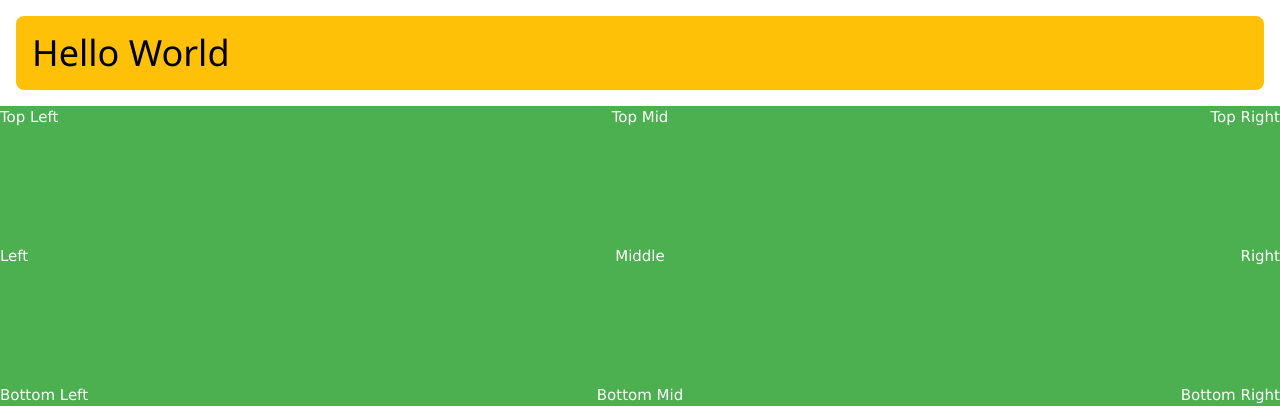
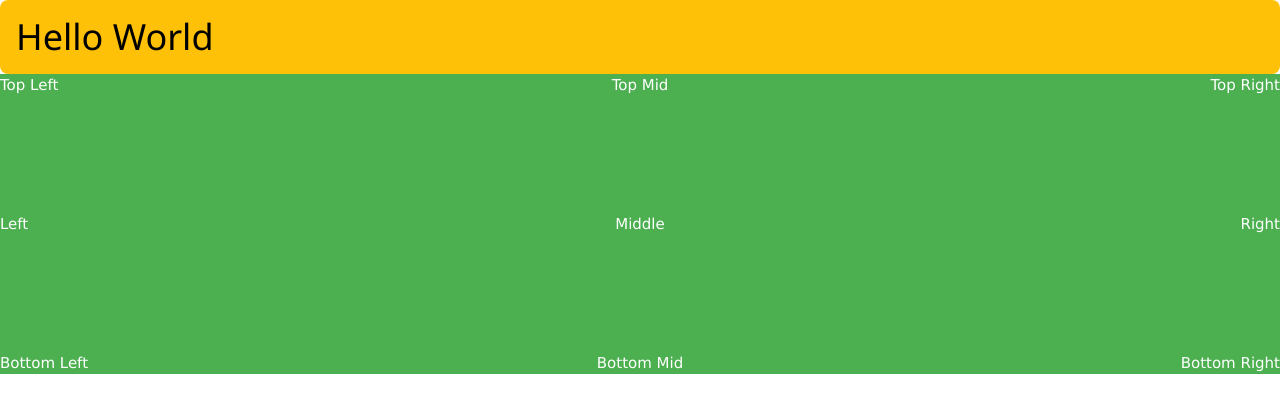
Before and after one commit to AlinMGupta/Munchkinscode.net, a PHP site: page / in a window 1280 px wide. Shown: the top 420 px of the page. Run offline with PHP 8.4, Linux system fonts and the light colour scheme.

Commit message:
Update header.php

```diff
--- a/include/header.php
+++ b/include/header.php
@@ -5,6 +5,6 @@
     <link rel="stylesheet" href="https://www.w3schools.com/w3css/4/w3.css">
   </head>
   <body>
-    <div class="w3-container w3-round-large w3-margin w3-amber">
+    <div class="w3-container w3-round-large w3-amber">
       <h1> Hello World </h1>
     </div>
```
